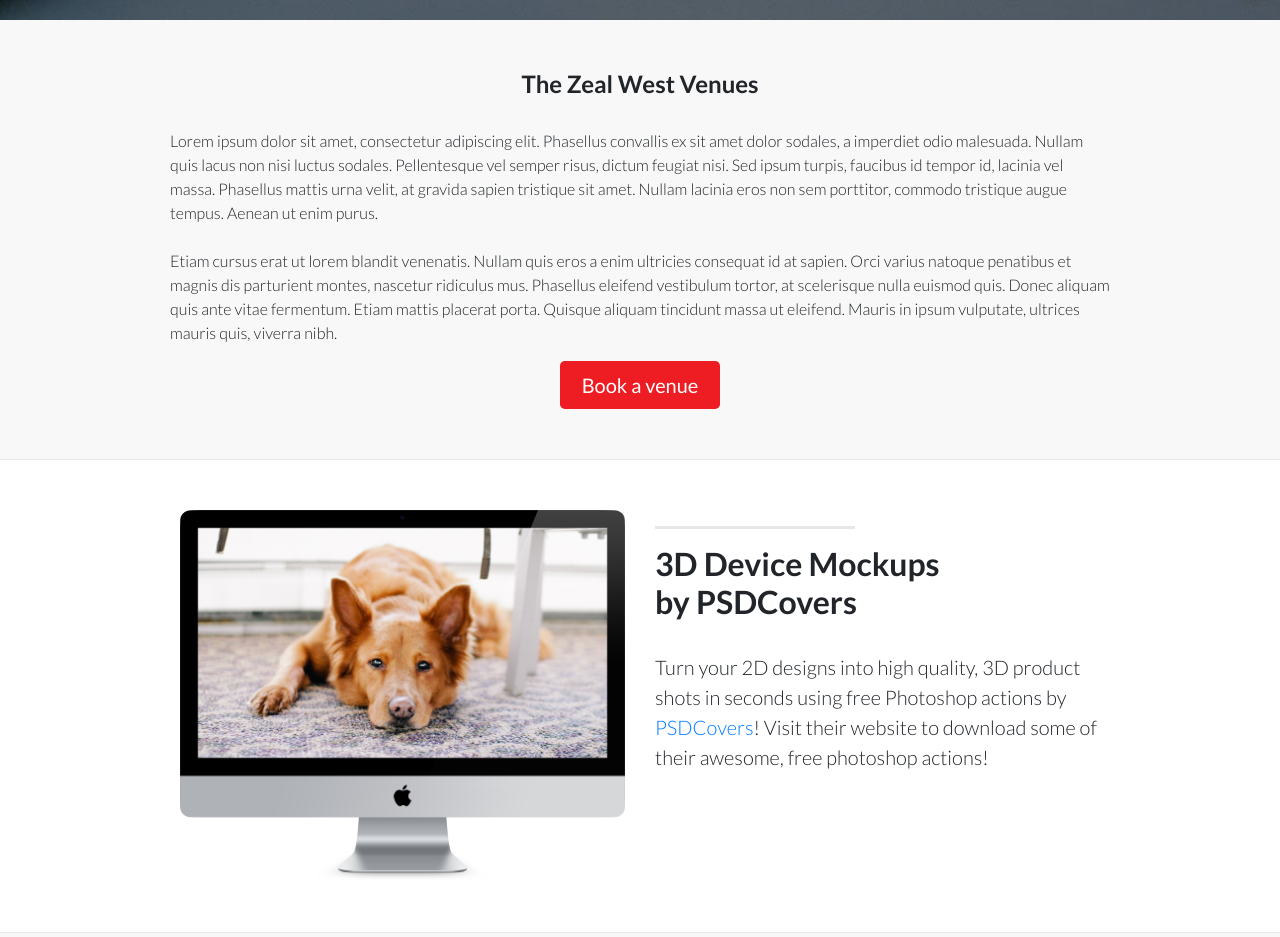
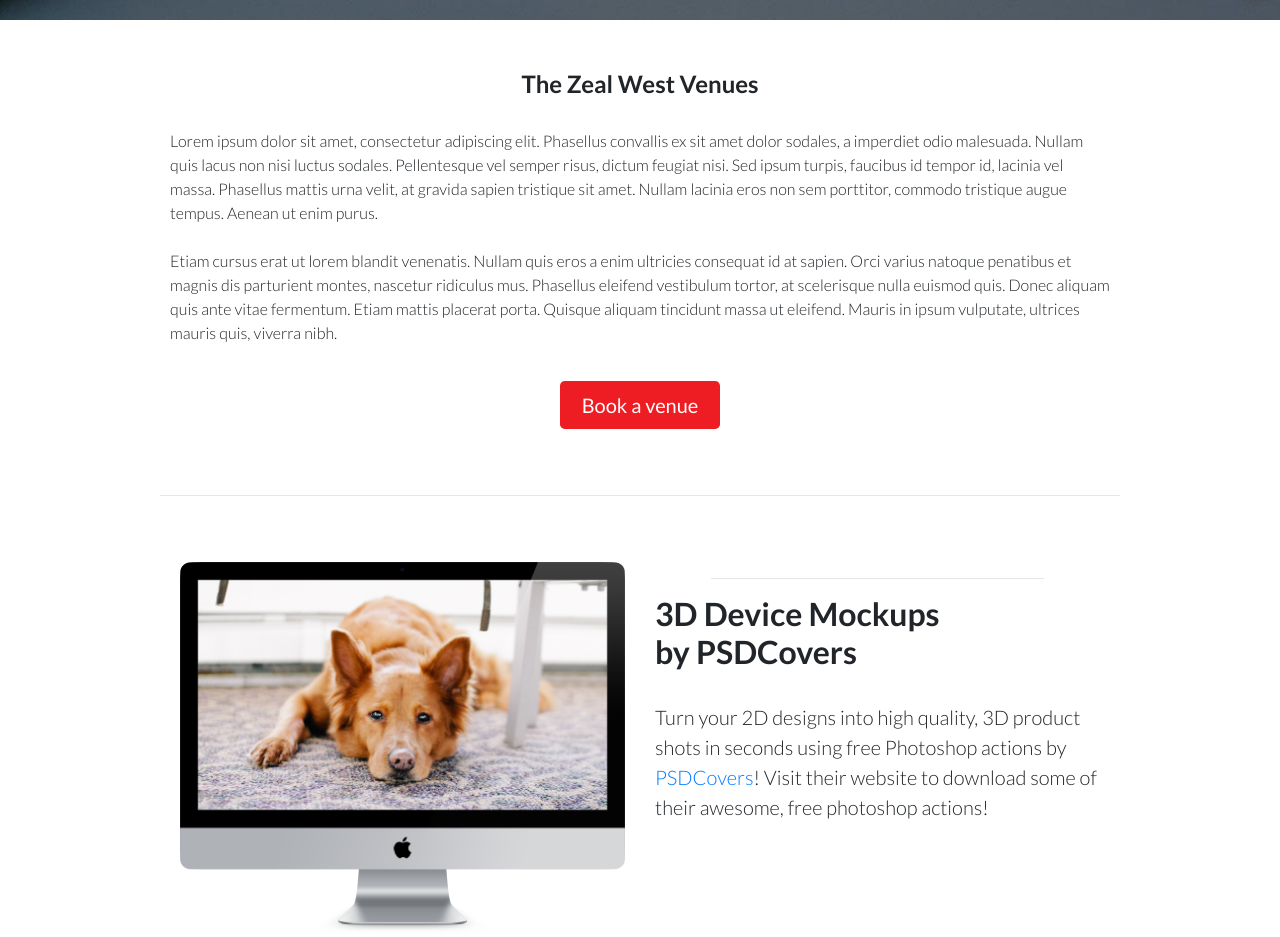
Before and after one commit to JohPa8696/ZealBookingSystem, a website: page index.html in a window 1280 px wide. Shown: the part 1400-2337 px from the top of the page. Drawn offline with Linux system fonts and the light colour scheme.

Commit message:
add layout styling

```diff
--- a/css/landing-page.css
+++ b/css/landing-page.css
@@ -78,13 +78,13 @@ body, h1, h2, h3, h4, h5, h6 {
 
 .content-section-a {
   padding: 50px 0;
-  background-color: #f8f8f8;
+  /* background-color: #f8f8f8; */
 }
 
 .content-section-b {
   padding: 50px 0;
-  border-top: 1px solid #e7e7e7;
-  border-bottom: 1px solid #e7e7e7;
+  /* border-top: 1px solid #e7e7e7;
+  border-bottom: 1px solid #e7e7e7; */
 }
 
 .section-heading {
@@ -92,9 +92,9 @@ body, h1, h2, h3, h4, h5, h6 {
 }
 
 .section-heading-spacer {
-  float: left;
-  width: 200px;
-  border-top: 3px solid #e7e7e7;
+
+  width: 75%;
+  border-top: 1px solid #e7e7e7;
 }
 
 .banner {
@@ -160,6 +160,7 @@ p.copyright {
   font-weight: 300;
   padding-left: 100px;
   padding-right: 100px;
+  padding-bottom: 20px;
 }
 
 .btn-book {
--- a/index.html
+++ b/index.html
@@ -59,6 +59,7 @@
       </div>
       <!-- /.container -->
     </section>
+    <hr class="section-heading-spacer"/>
 
     <section class="content-section-b">
 
```
